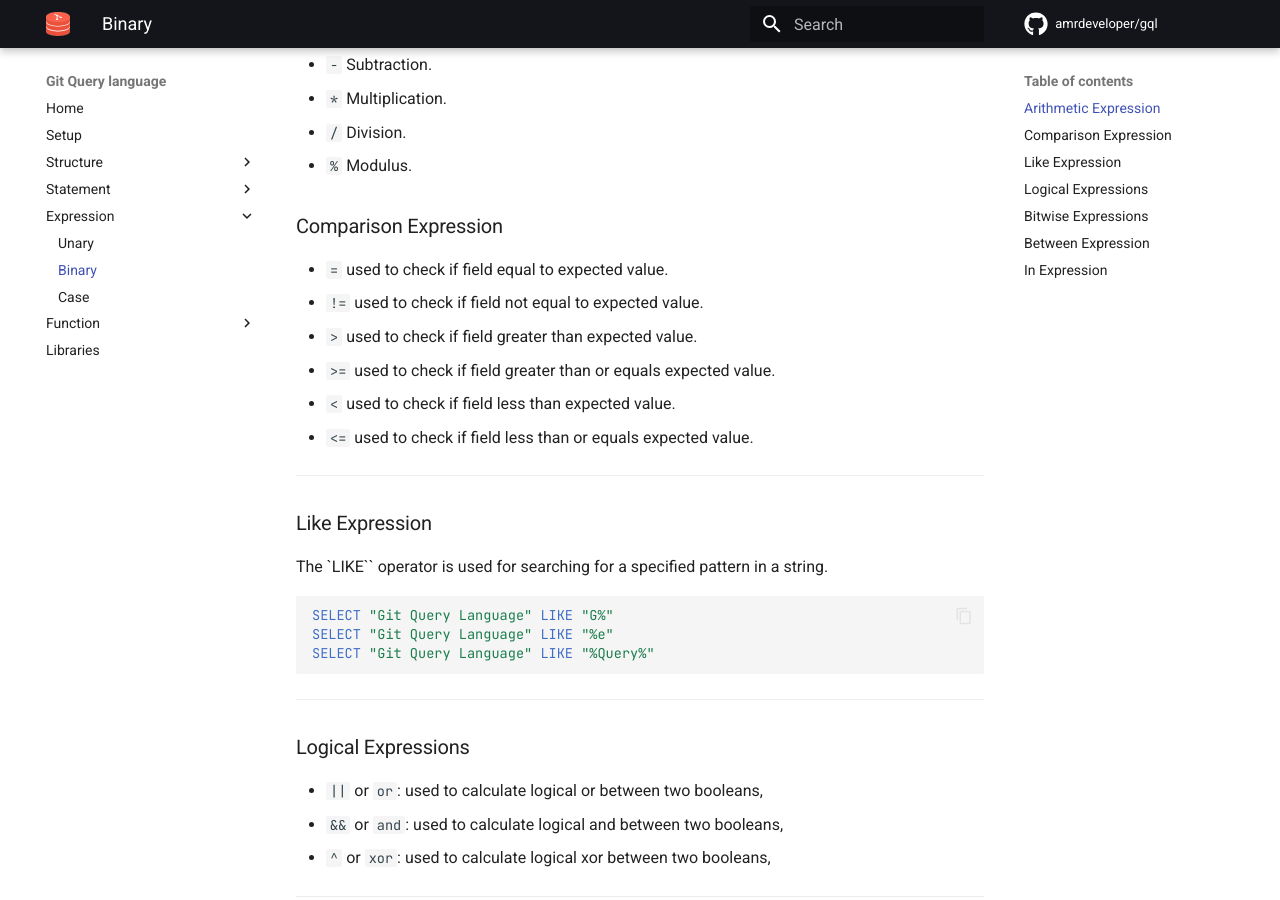
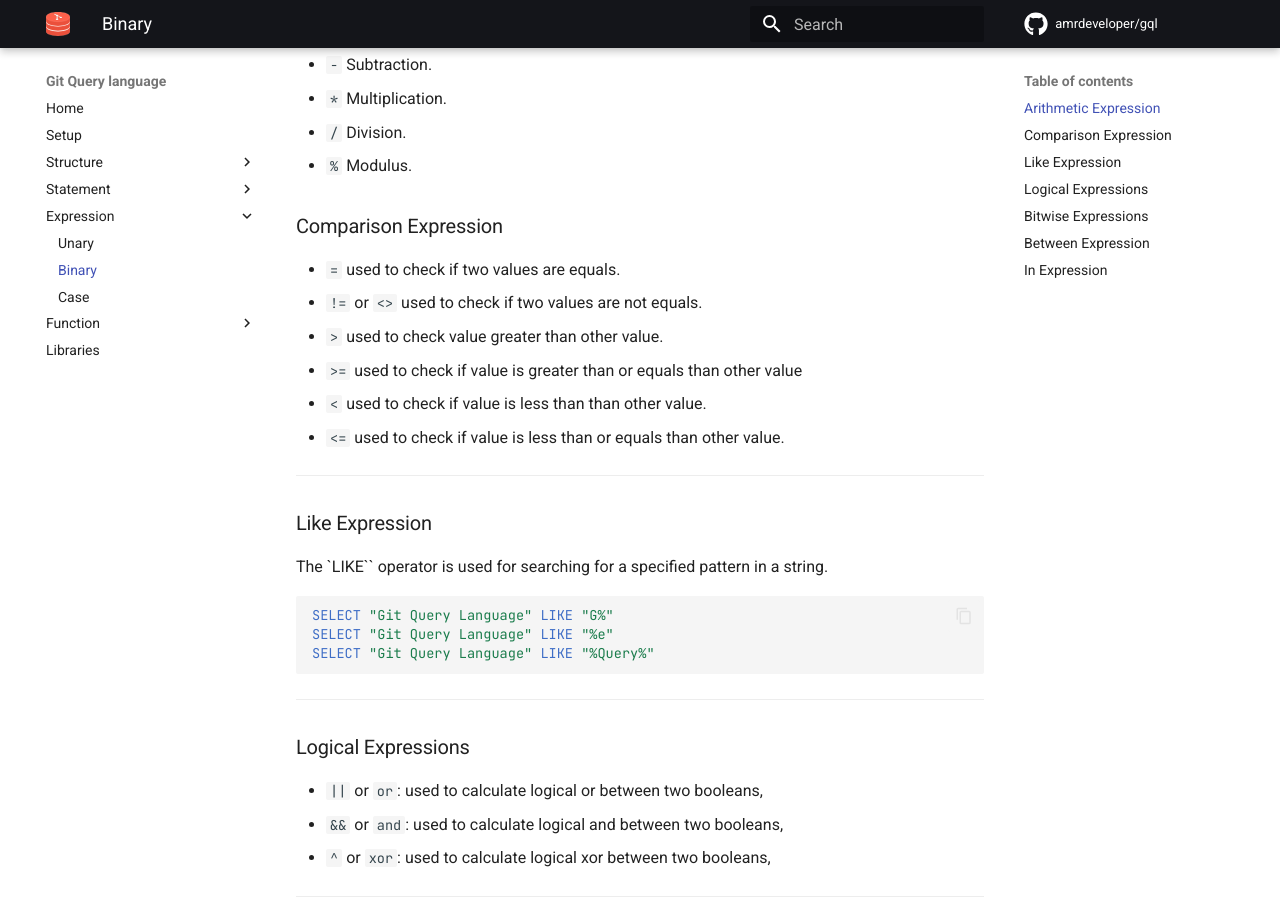
Before and after one commit to AmrDeveloper/GQL, an MkDocs documentation site: the page built from docs/expression/binary.md, in a window 1280 px wide and 900 px high, scrolled down 306 px. Built offline with MkDocs 1.6.1 and Material for MkDocs 9.7.7, drawn with Linux system fonts in a browser that asks for light colours; comment, search, counter and statistics services are not loaded.

Commit message:
feat: Add support for `<>` operator

```diff
--- a/docs/expression/binary.md
+++ b/docs/expression/binary.md
@@ -11,12 +11,12 @@ Used to perform arithmetic operators on number types.
 - `%` Modulus.
 
 ### Comparison Expression
-- `=` used to check if field equal to expected value.
-- `!=` used to check if field not equal to expected value.
-- `>` used to check if field greater than expected value.
-- `>=` used to check if field greater than or equals expected value.
-- `<` used to check if field less than expected value.
-- `<=` used to check if field less than or equals expected value.
+- `=` used to check if two values are equals.
+- `!=` or `<>` used to check if two values are not equals.
+- `>` used to check value greater than other value.
+- `>=` used to check if value is greater than or equals than other value
+- `<` used to check if value is less than than other value.
+- `<=` used to check if value is less than or equals than other value.
 
 ---
 
```
Also changed, not shown: 2 other files.
